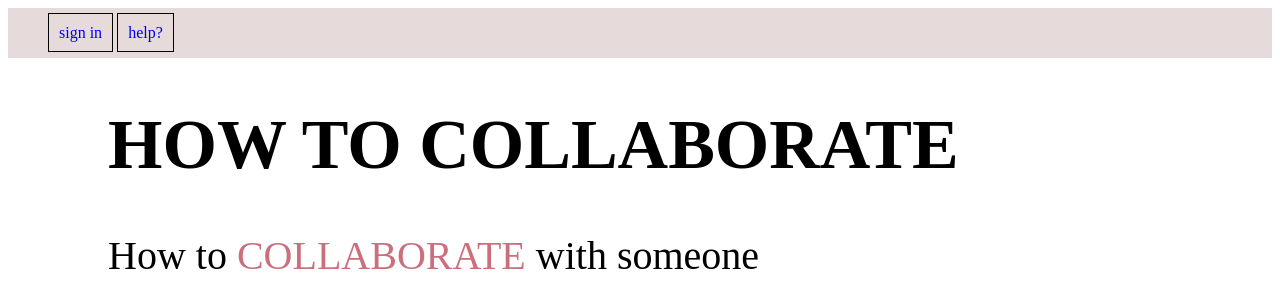
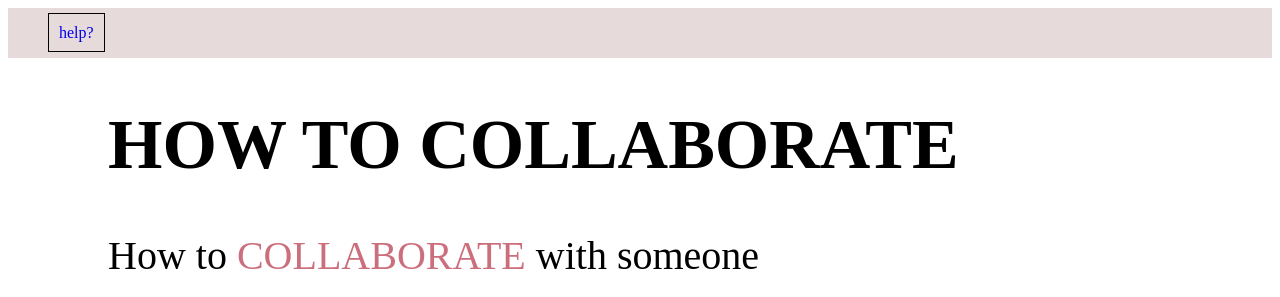
Before and after one commit to bystarm/COLLAB2, a plain HTML site: page index.html in a window 1280 px wide. Shown: the top 297 px of the page. Drawn offline with Linux system fonts and the light colour scheme.

Commit message:
first commit

```diff
--- a/index.html
+++ b/index.html
@@ -8,7 +8,6 @@
     <body>
         <nav>
             <ul>
-                <li class="sign in"><a href="#sign in">sign in</a></li>
                 <li class="help?"><a href="help?">help?</a></li>
             </ul>
         </nav>
```
Also changed, not shown: collab.1.webp (added), collab1.jpg (added).
